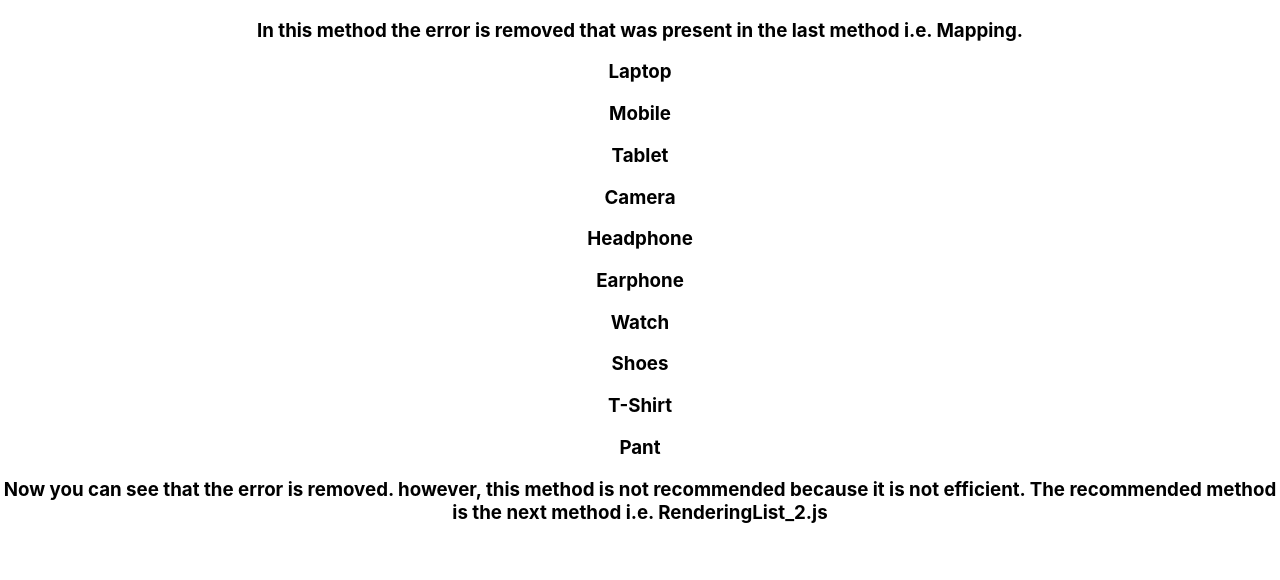
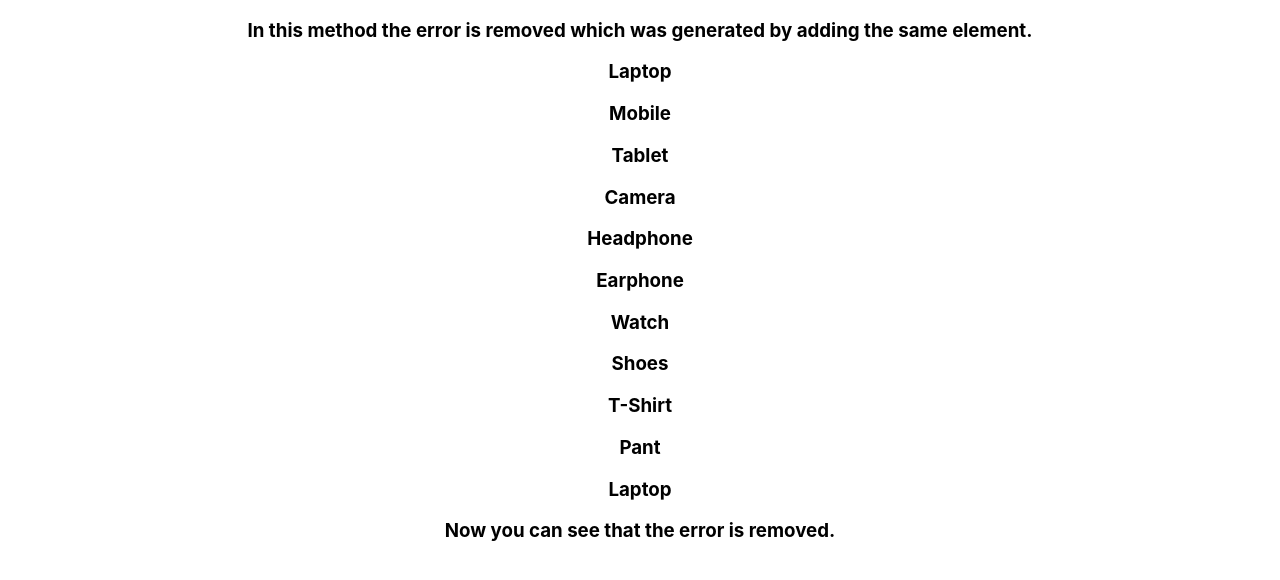
Before and after one commit to Ashu-kumar40/Learn-React.js, a React (Create React App) app: page / in a window 1280 px wide. Shown: the top 580 px of the page. Built offline with nearby package versions, Linux system fonts and the light colour scheme.

Commit message:
Rendering list method 2 added

```diff
--- a/src/App.js
+++ b/src/App.js
@@ -13,6 +13,7 @@ import "./App.css";
 // import EventHandelingCBC from "./Components/EventHandelingCBC";
 // import Mapping from "./Components/Mapping";
 import RenderingList_1 from "./Components/RenderingList_1";
+import RenderingList_2 from "./Components/RenderingList_2";
 // import TernaryConditionalRendering from "./Components/TernaryConditionalRendering";
 // import CounterFBC from "./Components/UseStateFBC";
 function App() {
@@ -40,7 +41,8 @@ function App() {
       {/* <ConditionalRendering /> */}
       {/* <TernaryConditionalRendering /> */}
       {/* <Mapping /> */}
-      <RenderingList_1 />
+      {/* <RenderingList_1 /> */}
+      <RenderingList_2 />
     </div>
   );
 }
--- a/src/Components/RenderingList_1.js
+++ b/src/Components/RenderingList_1.js
@@ -1,5 +1,5 @@
 export default function RenderingList_1() {
-    const products = ["Laptop", "Mobile", "Tablet", "Camera", "Headphone", "Earphone", "Watch", "Shoes", "T-Shirt", "Pant"]
+    const products = ["Laptop", "Mobile", "Tablet", "Camera", "Headphone", "Earphone", "Watch", "Shoes", "T-Shirt", "Pant", "Laptop"]
     const product = products.map((product) => (
         <h3 key={product}>{product}</h3>
     ))
@@ -7,7 +7,7 @@ export default function RenderingList_1() {
         <div>
             <h3>In this method the error is removed that was present in the last method i.e. Mapping.</h3>
             {product}
-            <h3>Now you can see that the error is removed. however, this method is not recommended because it is not efficient. The recommended method is the next method i.e. RenderingList_2.js</h3>
+            <h3>Now you can see that the error is removed. however, this method is not recommended because it can also generate error if the products list has the same item. The recommended method is the next method i.e. RenderingList_2.js</h3>
         </div>
     )
 }
--- /dev/null
+++ b/src/Components/RenderingList_2.js
@@ -0,0 +1,26 @@
+export default function RenderingList_2() {
+  const products = [
+    { id: 1, name: "Laptop" },
+    { id: 2, name: "Mobile" },
+    { id: 3, name: "Tablet" },
+    { id: 4, name: "Camera" },
+    { id: 5, name: "Headphone" },
+    { id: 6, name: "Earphone" },
+    { id: 7, name: "Watch" },
+    { id: 8, name: "Shoes" },
+    { id: 9, name: "T-Shirt" },
+    { id: 10, name: "Pant" },
+    { id: 11, name: "Laptop" },
+  ];
+  const product = products.map((product) => <h3 key={product.id}>{product.name}</h3>);
+  return (
+    <div>
+      <h3>
+        In this method the error is removed which was generated by adding the
+        same element.
+      </h3>
+      {product}
+      <h3>Now you can see that the error is removed.</h3>
+    </div>
+  );
+}
```
